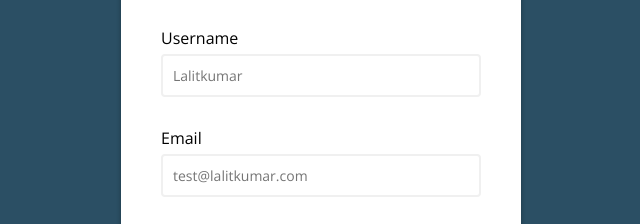
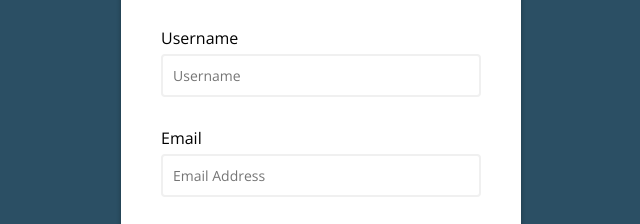
Before and after one commit to Lalitkumar4/client-side-form-validation, a plain HTML site: page index.html in a window 1280 px wide. Shown: the part 187-411 px from the top of the page, 319-959 px from the left. Drawn offline with nearby package versions, Linux system fonts and the light colour scheme.

Commit message:
change placeholder values

```diff
--- a/index.html
+++ b/index.html
@@ -25,7 +25,7 @@
             type="text"
             name="username"
             id="username"
-            placeholder="Lalitkumar"
+            placeholder="Username"
           />
           <i class="fas fa-check-circle"></i>
           <i class="fas fa-exclamation-circle"></i>
@@ -39,7 +39,7 @@
             type="email"
             name="email"
             id="email"
-            placeholder="test@lalitkumar.com"
+            placeholder="Email Address"
           />
           <i class="fas fa-check-circle"></i>
           <i class="fas fa-exclamation-circle"></i>
```
